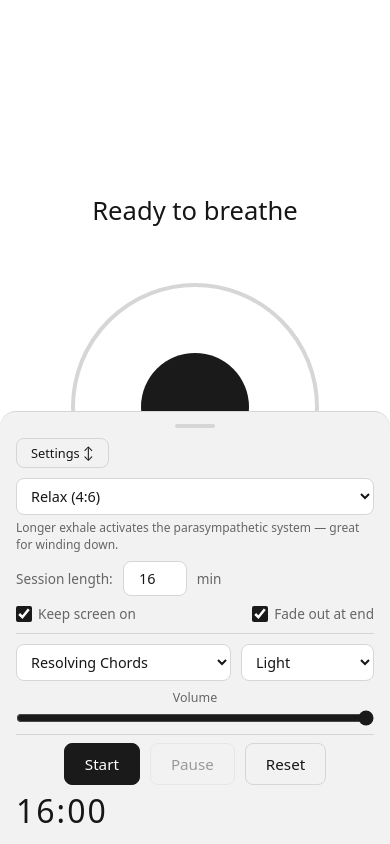
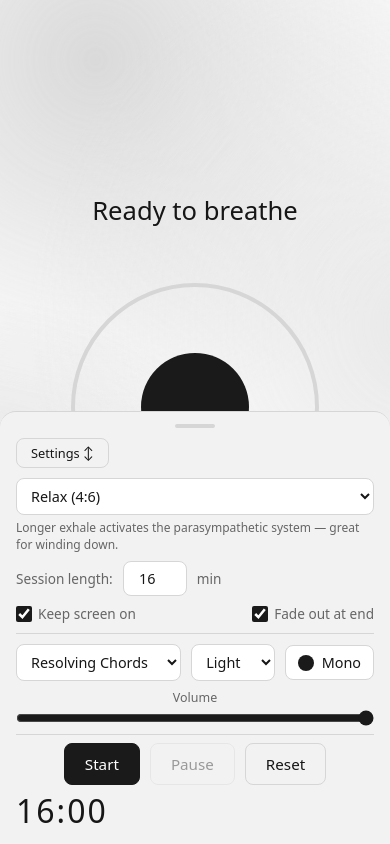
Before and after one commit to lbmullet-max/zen-pacer, a website: page index.html in a window 390 px wide. Drawn offline with Linux system fonts and the light colour scheme.

Commit message:
Add colour palettes and a slowly drifting colour background
A colour button next to the theme menu cycles Mono, Sage, Ocean, Dusk,
Ember and Rose. Each palette sets the accent and three soft glows that
drift behind the app and brighten slightly on each inhale. The choice is
remembered and applied before first paint; the drift stops when the
phone asks for reduced motion.

Co-Authored-By: Claude Opus 5.5 <noreply@anthropic.com>
Claude-Session: https://claude.ai/code/session_01CU4JUvPi9kQhSKV6P5Vvfm

```diff
--- a/index.html
+++ b/index.html
@@ -21,6 +21,10 @@
                 t = window.matchMedia && matchMedia('(prefers-color-scheme: dark)').matches ? 'dark' : 'light';
             }
             document.documentElement.setAttribute('data-theme', t);
+            var c = null;
+            try { c = localStorage.getItem('zenPacerColor'); } catch (e) {}
+            if (!/^(mono|sage|ocean|dusk|ember|rose)$/.test(c || '')) c = 'mono';
+            document.documentElement.setAttribute('data-color', c);
         })();
     </script>
 
@@ -48,6 +52,57 @@
             --accent-text: #000000;
         }
 
+        /* ─── Colour palettes (the colour button in Settings cycles these) ───
+           Each sets the accent (circle, ring, buttons) and three soft background glows. */
+        :root {
+            --blob-a: #b8b8b8; --blob-b: #d4d4d4; --blob-c: #9a9a9a;
+            --blob-opacity: 0.75;
+        }
+        :root[data-theme="dark"] {
+            --blob-a: #3a3a3a; --blob-b: #2a2a2a; --blob-c: #4a4a4a;
+            --blob-opacity: 0.9;
+        }
+        :root[data-color="sage"]  { --accent: #3b7a5c; --blob-a: #8fd1ad; --blob-b: #c8e6a0; --blob-c: #7fc4c0; }
+        :root[data-color="ocean"] { --accent: #2f6fb3; --blob-a: #8ab8f0; --blob-b: #8de0e0; --blob-c: #a7a4f2; }
+        :root[data-color="dusk"]  { --accent: #6b52b5; --blob-a: #b9a3f5; --blob-b: #f0a8d8; --blob-c: #8fb0f5; }
+        :root[data-color="ember"] { --accent: #c2612a; --blob-a: #f7b27a; --blob-b: #f5d27a; --blob-c: #f29a9a; }
+        :root[data-color="rose"]  { --accent: #b8456e; --blob-a: #f2a3c0; --blob-b: #f7c1a8; --blob-c: #c9a8f0; }
+        :root[data-theme="dark"][data-color="sage"]  { --accent: #7cc39a; --blob-a: #1f6b4a; --blob-b: #4a6b1f; --blob-c: #1f5f66; }
+        :root[data-theme="dark"][data-color="ocean"] { --accent: #7fb2ec; --blob-a: #1d4f8f; --blob-b: #156b73; --blob-c: #3d3a96; }
+        :root[data-theme="dark"][data-color="dusk"]  { --accent: #b3a0f0; --blob-a: #4b3394; --blob-b: #7a2f66; --blob-c: #2a4a8f; }
+        :root[data-theme="dark"][data-color="ember"] { --accent: #f0a36b; --blob-a: #8f3e14; --blob-b: #7a5a12; --blob-c: #7a1f2a; }
+        :root[data-theme="dark"][data-color="rose"]  { --accent: #f08fb2; --blob-a: #8a2550; --blob-b: #7a3e24; --blob-c: #4f2f8a; }
+
+        /* ─── Slowly drifting colour background ─────────────────────── */
+        #bg {
+            position: fixed;
+            inset: 0;
+            z-index: 0;
+            overflow: hidden;
+            pointer-events: none;
+            /* Glows brighten a little as you breathe in */
+            opacity: calc(0.7 + (var(--circle-scale) - 1) * 0.2);
+            transition: opacity 0.6s ease;
+        }
+        #bg span {
+            position: absolute;
+            width: 90vmax;
+            height: 90vmax;
+            border-radius: 50%;
+            opacity: var(--blob-opacity);
+            will-change: transform;
+            animation: drift-a 23s ease-in-out infinite alternate;
+        }
+        #bg .a { background: radial-gradient(circle, var(--blob-a) 0%, transparent 68%); top: -40vmax; left: -35vmax; }
+        #bg .b { background: radial-gradient(circle, var(--blob-b) 0%, transparent 68%); top: -5vh; right: -50vmax; animation-name: drift-b; animation-duration: 29s; }
+        #bg .c { background: radial-gradient(circle, var(--blob-c) 0%, transparent 68%); top: 30vh; left: -45vmax; animation-name: drift-c; animation-duration: 37s; }
+        @keyframes drift-a { from { transform: translate(0, 0) scale(1); }    to { transform: translate(28vw, 22vh) scale(1.15); } }
+        @keyframes drift-b { from { transform: translate(0, 0) scale(1.1); }  to { transform: translate(-30vw, -26vh) scale(0.9); } }
+        @keyframes drift-c { from { transform: translate(-10vw, 0) scale(0.9); } to { transform: translate(32vw, -18vh) scale(1.15); } }
+        @media (prefers-reduced-motion: reduce) {
+            #bg span { animation: none; }
+        }
+
         /* ─── Reset & Base ────────────────────────────────────────────── */
         *, *::before, *::after { box-sizing: border-box; margin: 0; padding: 0; }
 
@@ -77,6 +132,8 @@
             width: 100%;
             max-width: 460px;
             padding: 16px 16px 24px;
+            position: relative;
+            z-index: 1;
         }
 
         /* ─── Control panel ──────────────────────────────────────────── */
@@ -235,6 +292,24 @@
             white-space: nowrap;
         }
         #quick-pause-btn { padding: 7px 14px; font-size: 0.85rem; font-weight: 400; }
+        #color-btn {
+            display: flex;
+            align-items: center;
+            gap: 8px;
+            flex-shrink: 0;
+            padding: 7px 12px;
+            font-size: 0.9rem;
+            font-weight: 400;
+            background: var(--bg);
+            color: var(--text);
+            border-color: var(--border);
+        }
+        #color-swatch {
+            width: 16px;
+            height: 16px;
+            border-radius: 50%;
+            background: var(--accent);
+        }
 
         .btn-row {
             display: flex;
@@ -390,6 +465,8 @@
     <button id="complete-btn">Begin Again</button>
 </div>
 
+<div id="bg" aria-hidden="true"><span class="a"></span><span class="b"></span><span class="c"></span></div>
+
 <div id="app">
 
     <!-- Control panel / mobile bottom sheet -->
@@ -442,6 +519,9 @@
                         <option value="light">Light</option>
                         <option value="dark">Dark</option>
                     </select>
+                    <button id="color-btn" type="button" aria-label="Colour: Mono. Tap to change">
+                        <span id="color-swatch"></span><span id="color-name">Mono</span>
+                    </button>
                 </div>
                 <div class="mixer-row">
                     <div class="mixer-col">
@@ -684,6 +764,31 @@ function applyTheme(theme, save) {
 }
 themeSelect.addEventListener('change', () => applyTheme(themeSelect.value, true));
 
+// Colour palettes: each tap of the colour button moves to the next one
+const COLORS = [
+    { key: 'mono',  name: 'Mono'  },
+    { key: 'sage',  name: 'Sage'  },
+    { key: 'ocean', name: 'Ocean' },
+    { key: 'dusk',  name: 'Dusk'  },
+    { key: 'ember', name: 'Ember' },
+    { key: 'rose',  name: 'Rose'  },
+];
+const colorBtn  = document.getElementById('color-btn');
+const colorName = document.getElementById('color-name');
+
+function applyColor(key, save) {
+    const c = COLORS.find(x => x.key === key) || COLORS[0];
+    document.documentElement.setAttribute('data-color', c.key);
+    colorName.textContent = c.name;
+    colorBtn.setAttribute('aria-label', `Colour: ${c.name}. Tap to change`);
+    if (save) { try { localStorage.setItem('zenPacerColor', c.key); } catch (e) {} }
+}
+colorBtn.addEventListener('click', () => {
+    const i = COLORS.findIndex(x => x.key === document.documentElement.getAttribute('data-color'));
+    applyColor(COLORS[(i + 1) % COLORS.length].key, true);
+});
+applyColor(document.documentElement.getAttribute('data-color'), false);
+
 // "Keep screen on" can be flipped at any time, including mid-session
 keepAwakeToggle.addEventListener('change', () => {
     if (!sessionState.isRunning) return;
--- a/sw.js
+++ b/sw.js
@@ -1,4 +1,4 @@
-const CACHE_NAME = 'breath-beautiful-v6';
+const CACHE_NAME = 'breath-beautiful-v7';
 const ASSETS = ['/', '/index.html', '/icon.png', '/manifest.json'];
 
 self.addEventListener('install', event => {
```
Also changed, not shown: README.md.
